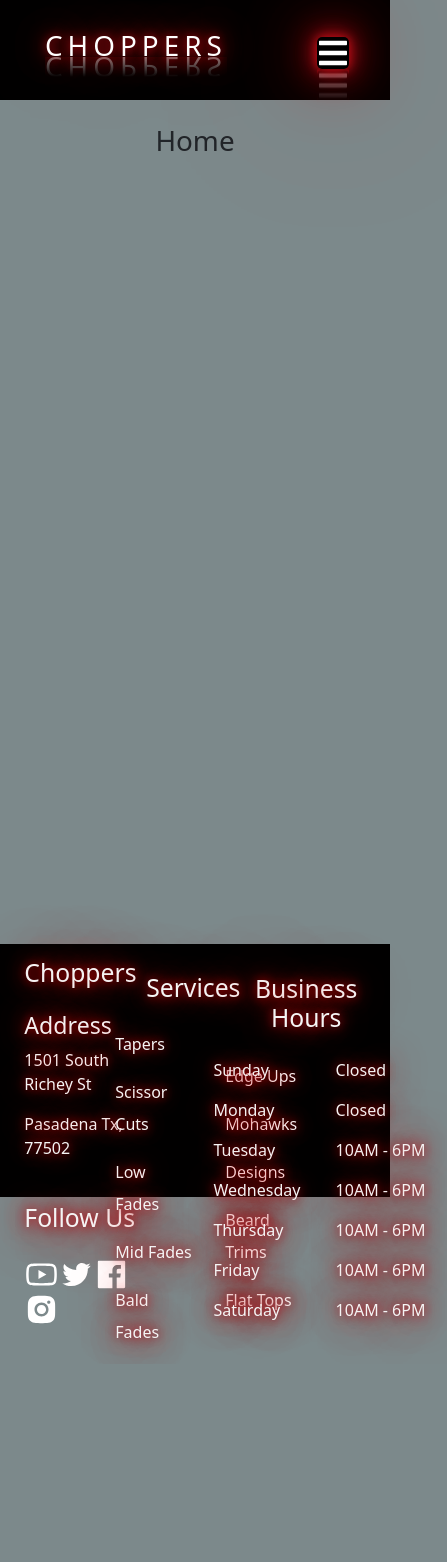
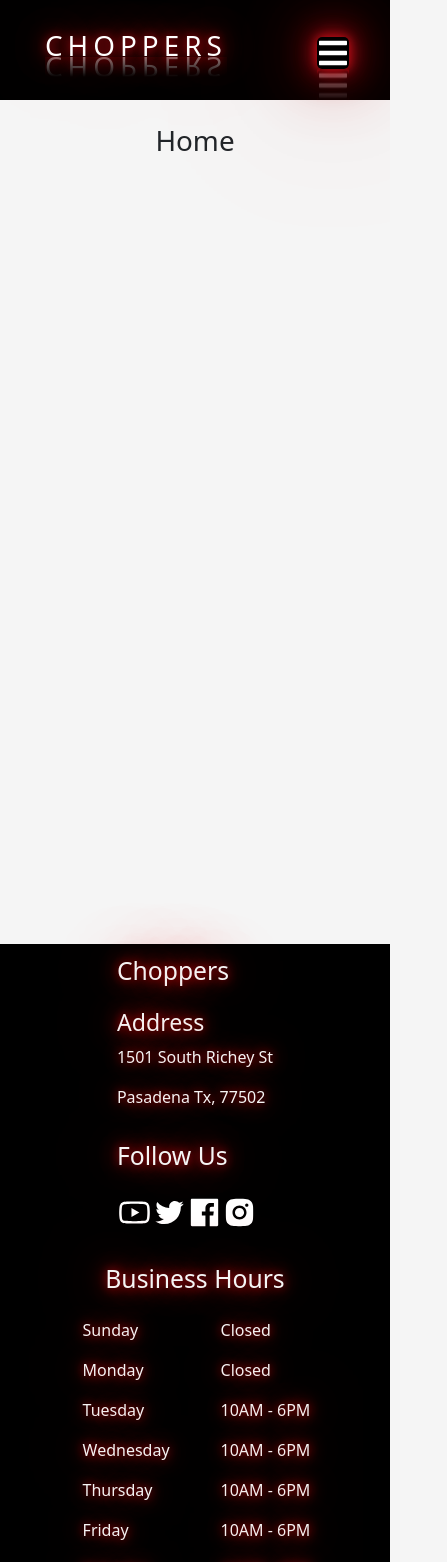
Before and after one commit to Castoreno05/Choppers, a React (Create React App) app in the folder main/: page / in a window 390 px wide. Shown: the top 1562 px of the page, 447 px wide, since content can reach past the window. Before the commit the page ends 1364 px from the top, so only its background shows below. Built offline with nearby package versions, Linux system fonts and the light colour scheme; the HTML template or start-up script is replaced by a standard one.

Commit message:
File structure update. Media query installed for Footer and Appointment.

```diff
--- a/main/src/components/Footer/index.js
+++ b/main/src/components/Footer/index.js
@@ -146,6 +146,17 @@ const Container = styled.div`
       }
     }
   }
+  @media screen and (max-width: 776px) {
+    height: auto;
+    grid-template-columns: 50% 50%;
+    .middle-container{
+      display: none;
+    }
+  }
+  @media screen and (max-width: 558px) {
+    height: auto;
+    grid-template-columns: 100%;
+  }
 `;
 
 export default Footer;
--- a/main/src/components/MenuData.js
+++ b/main/src/components/MenuData.js
@@ -4,13 +4,13 @@ import { RiCustomerService2Fill } from "react-icons/ri";
 // import { GrProductHunt } from "react-icons/gr";
 import { BiPhoneCall } from "react-icons/bi";
 // BiImages,
-import * as AiIcons from "react-icons/ai";
+import { AiFillHome, AiOutlineScissor } from "react-icons/ai";
 
 export const MenuData = [
   {
     title: "Home",
     path: "/",
-    icon: <AiIcons.AiFillHome />,
+    icon: <AiFillHome />,
     class: "nav-text",
   },
   {
@@ -22,7 +22,7 @@ export const MenuData = [
   {
     title: "Barbers",
     path: "/barbers",
-    icon: <AiIcons.AiOutlineScissor />,
+    icon: <AiOutlineScissor />,
     class: "nav-text",
   },
   {
--- a/main/src/components/Navigation/index.js
+++ b/main/src/components/Navigation/index.js
@@ -1,7 +1,7 @@
 import React, { useState } from "react";
 import { Link } from "react-router-dom";
-import * as FaIcons from "react-icons/fa";
-import * as AiIcons from "react-icons/ai";
+import { FaBars } from "react-icons/fa";
+import { AiOutlineClose } from "react-icons/ai";
 import { MenuData } from "../MenuData";
 import "./navigation.css";
 import { IconContext } from "react-icons";
@@ -19,14 +19,14 @@ function Navigation() {
             <h1 className="title">Choppers</h1>
           </Link>
           <Link to="#" className="menu-bars">
-            <FaIcons.FaBars onClick={showMenu} className="thisAmazingIcon" />
+            <FaBars onClick={showMenu} className="thisAmazingIcon" />
           </Link>
         </div>
         <nav className={choppersMenu ? "chop-menu active" : "chop-menu"}>
           <ul className="chop-menu-items" onClick={showMenu}>
             <li className="navbar-toggle">
               <Link to="#" className="menu-bars">
-                <AiIcons.AiOutlineClose className="close" />
+                <AiOutlineClose className="close" />
               </Link>
             </li>
             {MenuData.map((item, index) => {
--- a/main/src/components/Pages/Appointments.js
+++ b/main/src/components/Pages/Appointments.js
@@ -22,7 +22,14 @@ function Appointments() {
           <Professional name={Germ.name} img={Germ.img} />
           <Professional name={Germ.name} img={Germ.img} />
         </div>
-        <div className="items-selected"></div>
+        <div className="items-selected">
+          <div className="shopping-cart">
+            <h2>Your Order</h2>
+            <div className="time-div">
+              <button>Choose a time</button>
+            </div>
+          </div>
+        </div>
       </div>
     </Container>
   );
@@ -30,19 +37,54 @@ function Appointments() {
 
 const Container = styled.div`
   display: flex;
-  gap: 2rem;
+  gap: 3rem;
   flex-direction: column;
   height: 100vh;
   padding: 1.5rem;
   h1 {
-    padding: 1rem;
+    text-align: center;
+    padding: 1rem 2.5rem;
   }
   .appointment-wrapper {
     display: grid;
     grid-template-columns: 70% 30%;
+    overflow: hidden;
     .professionals {
       display: grid;
       grid-template-columns: 25% 25% 25% 25%;
+    }
+    .items-selected {
+      padding: 1rem;
+      .shopping-cart {
+        display: flex;
+        flex-direction: column;
+        border: solid 0.1rem black;
+        h2 {
+          text-align: center;
+          padding: 0.5rem;
+        }
+        .time-div {
+          display: flex;
+          justify-content: center;
+          padding: 1rem;
+        }
+      }
+    }
+  }
+  @media screen and (max-width: 1020px) {
+    .appointment-wrapper {
+      grid-template-columns: 50% 50%;
+      .professionals {
+        grid-template-columns: 50% 50% !important;
+      }
+    }
+  }
+  @media screen and (max-width: 735px) {
+    .appointment-wrapper {
+      grid-template-columns: 50% 50%;
+      .professionals {
+        grid-template-columns: 100% !important;
+      }
     }
   }
 `;
--- a/main/src/components/Pages/Contact.js
+++ b/main/src/components/Pages/Contact.js
@@ -1,5 +1,5 @@
 import React, { useMemo } from "react";
-import * as FaIcons from "react-icons/fa";
+import { FaMapMarkerAlt, FaPhoneAlt, FaPaperPlane } from "react-icons/fa";
 import { GoogleMap, useLoadScript, MarkerF } from "@react-google-maps/api";
 import styled from "styled-components";
 
@@ -77,19 +77,19 @@ function Map() {
           </GoogleMap>
           <div className="contact-us">
             <section>
-              <FaIcons.FaMapMarkerAlt />
+              <FaMapMarkerAlt />
               <p>
                 <strong>Address</strong>: 1501 S Richey St, Pasadena, TX 77502
               </p>
             </section>
             <section>
-              <FaIcons.FaPhoneAlt />
+              <FaPhoneAlt />
               <p>
                 <strong>Phone</strong>: (713) 898-1217
               </p>
             </section>
             <section>
-              <FaIcons.FaPaperPlane />
+              <FaPaperPlane />
               <p>
                 <strong>Email</strong>: choppers@gmail.com
               </p>
@@ -191,20 +191,20 @@ const Container = styled.div`
         }
       }
     }
-    .location-hours{
+    .location-hours {
       width: 40%;
       .map-container {
         height: 50vh;
         border-radius: 10px;
         width: 100%;
       }
-      .contact-us{
+      .contact-us {
         display: flex;
         flex-direction: column;
         justify-content: space-around;
         height: 33.5vh;
         width: 100%;
-        section{
+        section {
           display: flex;
           flex-direction: row;
           gap: 1rem;
--- a/main/src/components/Professional.jsx
+++ b/main/src/components/Professional.jsx
@@ -19,10 +19,12 @@ const Container = styled.div`
   text-align: center;
   padding: 1rem;
   .e-card {
-    border: dotted 0.1rem black;
+    box-shadow: 0 0 10px;
+    border-radius: 5px;
     .portrait {
       height: 205px;
       width: 166px;
+      padding: 1rem;
       img {
         border-radius: 5px;
         max-width: 100%;
--- a/main/src/index.css
+++ b/main/src/index.css
@@ -4,7 +4,10 @@
   padding: 0;
 }
 body {
-  background-color: #7c898b;
+  margin: 0;
+  padding: 0;
+  height: 100%;
+  background-color: whitesmoke;
 }
 .home,
 .about,
```
Also changed, not shown: 1 other file (tests, documents, lock files or other folders).
